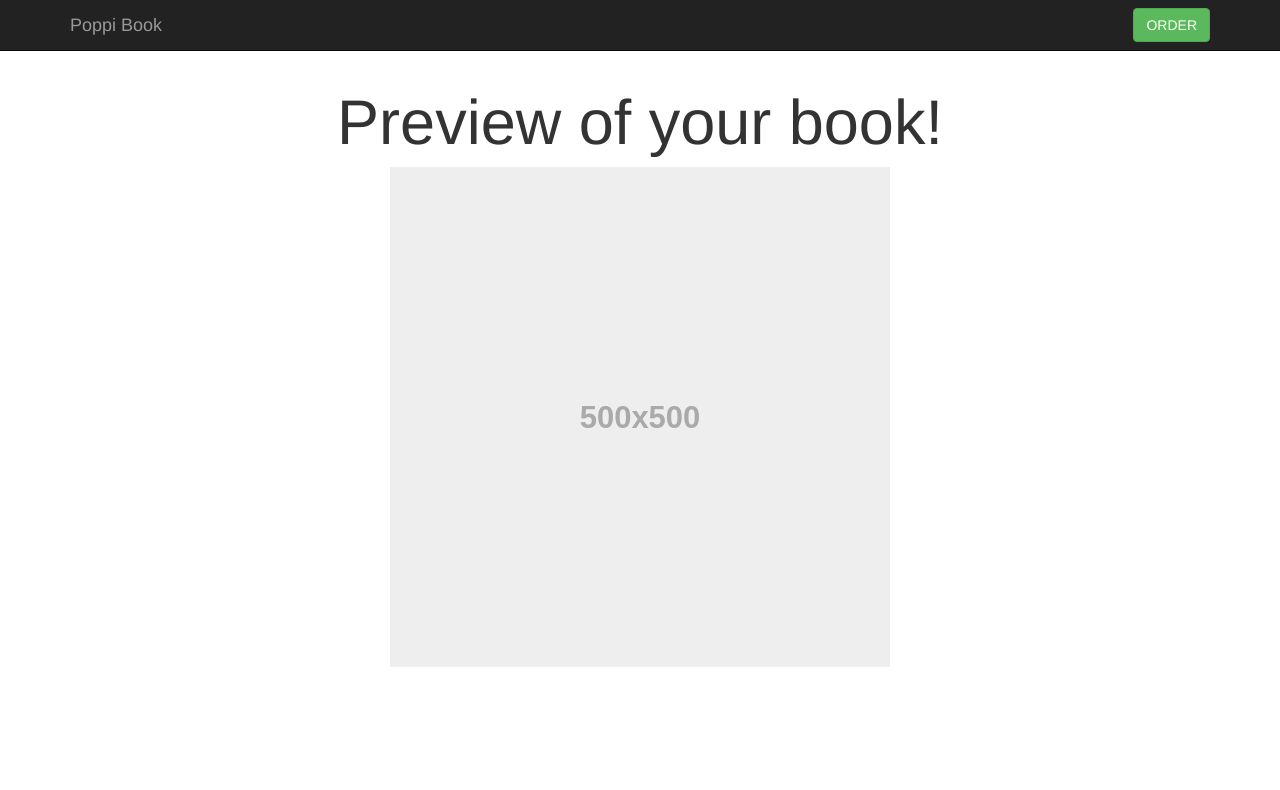
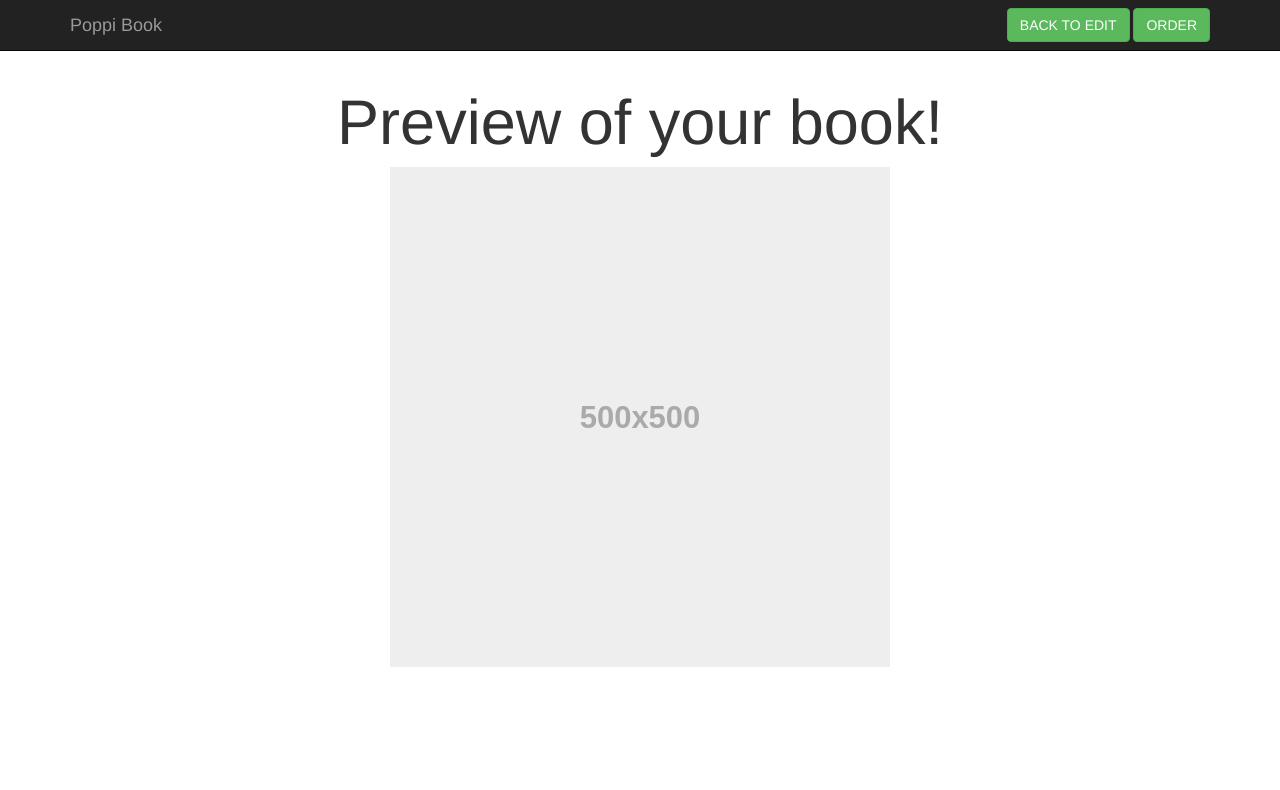
Before and after one commit to Group6-Lab4/FinalProject, a plain HTML site: page preview.html in a window 1280 px wide. Shown: the top 790 px of the page. Drawn offline with nearby package versions, Linux system fonts and the light colour scheme.

Commit message:
- add buttons for navigation

```diff
--- a/preview.html
+++ b/preview.html
@@ -40,8 +40,10 @@
           <a class="navbar-brand" href="home.html">Poppi Book</a>
         </div>
         <div class="navbar-collapse collapse">
-          <form class="navbar-form navbar-right" action="order.html">
-            <button class="btn btn-success">ORDER</button>
+          <form class="navbar-form navbar-right" >
+			  <a class="btn btn-success" href="edit.html">BACK TO EDIT</a>
+			  <a class="btn btn-success" href="order.html">ORDER</a>
+
           </form>
         </div><!--/.navbar-collapse -->
       </div>
```
